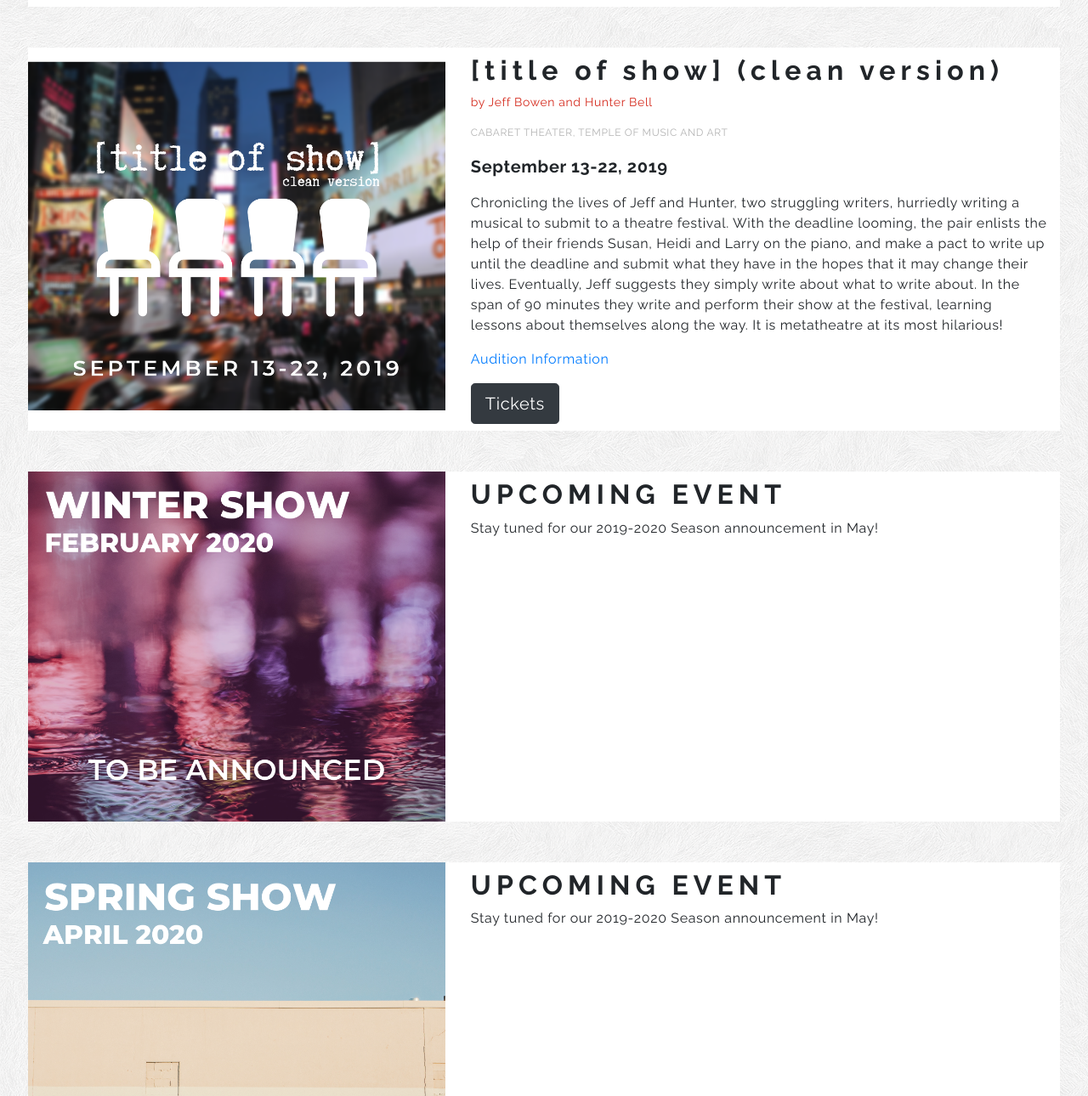
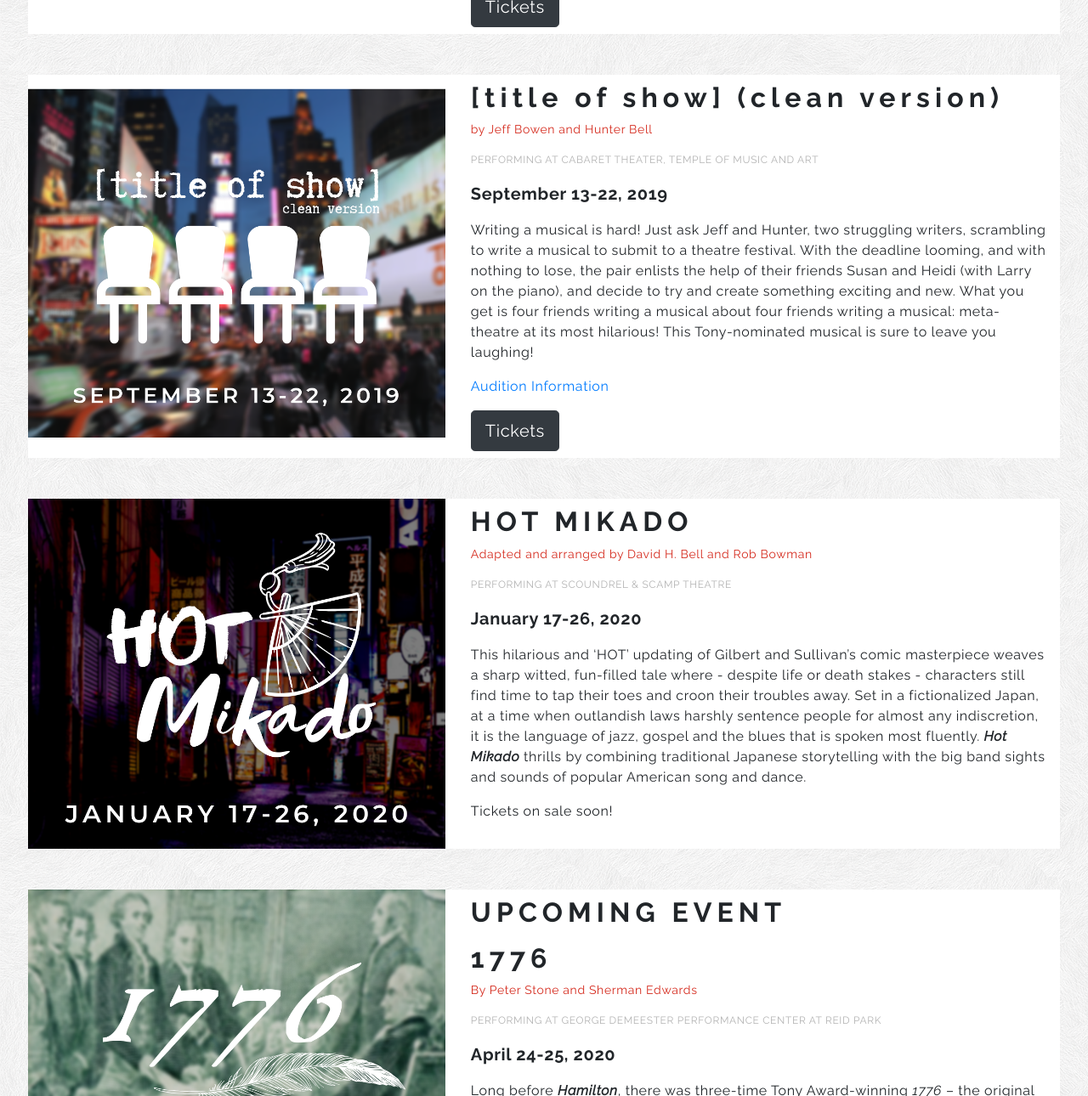
Before and after one commit to samoasao/sapac, a plain HTML site: page index.html in a window 1280 px wide. Shown: the part 1573-2863 px from the top of the page at 85% size. Drawn offline with nearby package versions, Linux system fonts and the light colour scheme; a script that the page names is missing.

Commit message:
Show content

```diff
--- a/index.html
+++ b/index.html
@@ -118,20 +118,22 @@
       <div class="event-item row my-5 py-0 pb-2">
 
         <div class="col-md-5 ml-0 pl-0 pt-3 my-0 ">
-          <img class=" my-0 py-0 img-fluid" src="assets/images/Gutenberg_Teaser_logos.png" alt="Gutenberg! The Musical!">
+          <img class=" my-0 py-0 img-fluid" src="assets/images/Gutenberg_Teaser_logos.jpg" alt="Gutenberg! The Musical!">
         </div>
         <div class="col-md-7">
           <h2 class="mt-0 pt-2">Gutenberg! The Musical!</h2>
           <p class="byline">by Anthony King and Scott Brown</p>
-          <p class="location">Unscrewed Theater</p>
+          <p class="location">Performing at Unscrewed Theater</p>
           <p class="performance-date">August 15-25, 2019</p>
 
-          <p>In this two-man musical spoof, a pair of aspiring playwrights perform a backers’ audition for their new project -
-            a big, splashy musical about printing press inventor Johann Gutenberg. With an unending supply of enthusiasm, Bud
-            and Doug sing all the songs and play all the parts in their historical epic, with the hope that one of the
-            producers in attendance will give them a Broadway contract – fulfilling their ill-advised dreams.</p>
-          <p>SAPAC is a 501(c)3 non-profit organization and all proceeds from this event will be used to develop this
-            new production company.</p>
+          <p>Back by popular demand after being nominated for a <a href="https://tucson.com/entertainment/the-best-of-the-year-on-tucson-stages/article_a76e8a91-1936-5a24-85ea-09447583c6d1.html" target="_blank">MAC Award</a> in 2018, this production of the hit
+            two-man musical spoof is a special add-on event to our regular full season of musical productions.
+            Two desperate (and bravely untalented) songwriters perform a backers' audition for their new musical
+            about Gutenberg, the inventor of the printing press. With an unending supply of enthusiasm,
+            Bud Davenport and Doug Simon (portrayed by real-life brothers <a href="https://notthosewrightbrothers.com/" target="_blank">Carson and Tyler Wright</a>) sing all the
+            songs and play all the parts in their hilarious historical epic. Called “A smashing success” by the
+            New York Times, <span style="font-weight: bold; font-style: italic">Gutenberg! The Musical!</span style="font-weight: bold; font-style: italic"> went on to receive Lucille Lortel Award and Outer Critics
+            Circle Award nominations for Outstanding Musical.</p>
           <a href="https://sapactucson.brownpapertickets.com/" target="_blank"
             class="btn btn-dark btn-lg">Tickets</a>
         </div>
@@ -145,15 +147,15 @@
           <div class="col-md-7">
             <h2 class="mt-0 pt-2" style="text-transform: lowercase">[title of show] (clean version)</h2>
             <p class="byline">by Jeff Bowen and Hunter Bell</p>
-            <p class="location">Cabaret Theater, Temple of Music and Art</p>
+            <p class="location">Performing at Cabaret Theater, Temple of Music and Art</p>
             <p class="performance-date">September 13-22, 2019</p>
 
-            <p>Chronicling the lives of Jeff and Hunter, two struggling writers, hurriedly writing a musical to submit
-              to a theatre festival. With the deadline looming, the pair enlists the help of their friends Susan, Heidi
-              and Larry on the piano, and make a pact to write up until the deadline and submit what they have in the hopes
-              that it may change their lives. Eventually, Jeff suggests they simply write about what to write about. In the
-              span of 90 minutes they write and perform their show at the festival, learning lessons
-              about themselves along the way. It is metatheatre at its most hilarious!</p>
+            <p>Writing a musical is hard! Just ask Jeff and Hunter, two struggling writers, scrambling to write a
+              musical to submit to a theatre festival. With the deadline looming, and with nothing to lose, the
+              pair enlists the help of their friends Susan and Heidi (with Larry on the piano), and decide to try
+              and create something exciting and new. What you get is four friends writing a musical about four
+              friends writing a musical: meta-theatre at its most hilarious! This Tony-nominated musical is sure
+              to leave you laughing!</p>
             <p><a href="auditions.html" class="">Audition Information</a></p>
             <a href="https://www.brownpapertickets.com/event/4244615" target="_blank"
               class="btn btn-dark btn-lg">Tickets</a>
@@ -162,26 +164,47 @@
       <div class="event-item row my-5 py-0">
 
           <div class="col-md-5 ml-0 pl-0 py-0 my-0 ">
-            <img class=" my-0 py-0 img-fluid" src="assets/images/WINTER_SHOW_landscape.png" alt="Winter Show">
+            <img class=" my-0 py-0 img-fluid" src="assets/images/Hot_Mikado.png" alt="Winter Show">
           </div>
           <div class="col-md-7">
-            <h2 class="mt-0 pt-2">Upcoming event</h2>
-            <p>
-              Stay tuned for our 2019-2020 Season announcement in May!
-            </p>
-            <!-- <button type="button" class="btn btn-dark btn-lg">Tickets</button> -->
+              <h2 class="mt-0 pt-2">Hot Mikado</h2>
+              <p class="byline">Adapted and arranged by David H. Bell and Rob Bowman</p>
+              <p class="location">Performing at Scoundrel & Scamp Theatre</p>
+              <p class="performance-date">January 17-26, 2020</p>
+
+              <p>This hilarious and ‘HOT’ updating of Gilbert and Sullivan’s comic masterpiece weaves a sharp witted,
+                fun-filled tale where - despite life or death stakes - characters still find time to tap their toes
+                and croon their troubles away. Set in a fictionalized Japan, at a time when outlandish laws harshly
+                sentence people for almost any indiscretion, it is the language of jazz, gospel and the blues that
+                is spoken most fluently. <em><strong>Hot Mikado</strong></em> thrills by combining traditional Japanese storytelling with the
+                big band sights and sounds of popular American song and dance.</p>
+
+                <p>Tickets on sale soon!</p>
+              <!-- <a href="https://sapactucson.brownpapertickets.com/" target="_blank"
+                class="btn btn-dark btn-lg">Tickets</a> -->
           </div>
         </div>
         <div class="event-item row my-5 py-0">
 
             <div class="col-md-5 ml-0 pl-0 py-0 my-0 ">
-              <img class=" my-0 py-0 img-fluid" src="assets/images/SPRING_SHOW_landscape.png" alt="Spring Show">
+              <img class=" my-0 py-0 img-fluid" src="assets/images/1776.png" alt="Spring Show">
             </div>
             <div class="col-md-7">
               <h2 class="mt-0 pt-2">Upcoming event</h2>
+              <h2 class="mt-0 pt-2">1776</h2>
+              <p class="byline">By Peter Stone and Sherman Edwards</p>
+              <p class="location">Performing at George DeMeester Performance Center at Reid Park</p>
+              <p class="performance-date">April 24-25, 2020</p>
               <p>
-                Stay tuned for our 2019-2020 Season announcement in May!
+                  Long before <strong><em>Hamilton</em></strong>, there was three-time Tony Award-winning <em>1776</em> – the original American
+                   Revolution Musical! It’s a long, hot summer in Philadelphia, and the Continental Congress
+                   is at each other’s throats. The nation is on the brink of revolution – if only our founding
+                   fathers can agree to sign the declaration. American history blazes to vivid life in this
+                   extraordinary musical, revealing the humor and humanity behind these national icons. With a
+                   limited 2-performance run, you won’t want to miss our modern re-shaping (including nontraditional
+                   casting) of this hit show!
               </p>
+              <p>Tickets on sale soon!</p>
               <!-- <button type="button" class="btn btn-dark btn-lg">Tickets</button> -->
             </div>
           </div>
```
Also changed, not shown: assets/images/1776.png (added), assets/images/Gutenberg_Teaser_logos.jpg (added), assets/images/Gutenberg_Teaser_logos.png (deleted), assets/images/Hot_Mikado.png (added).
